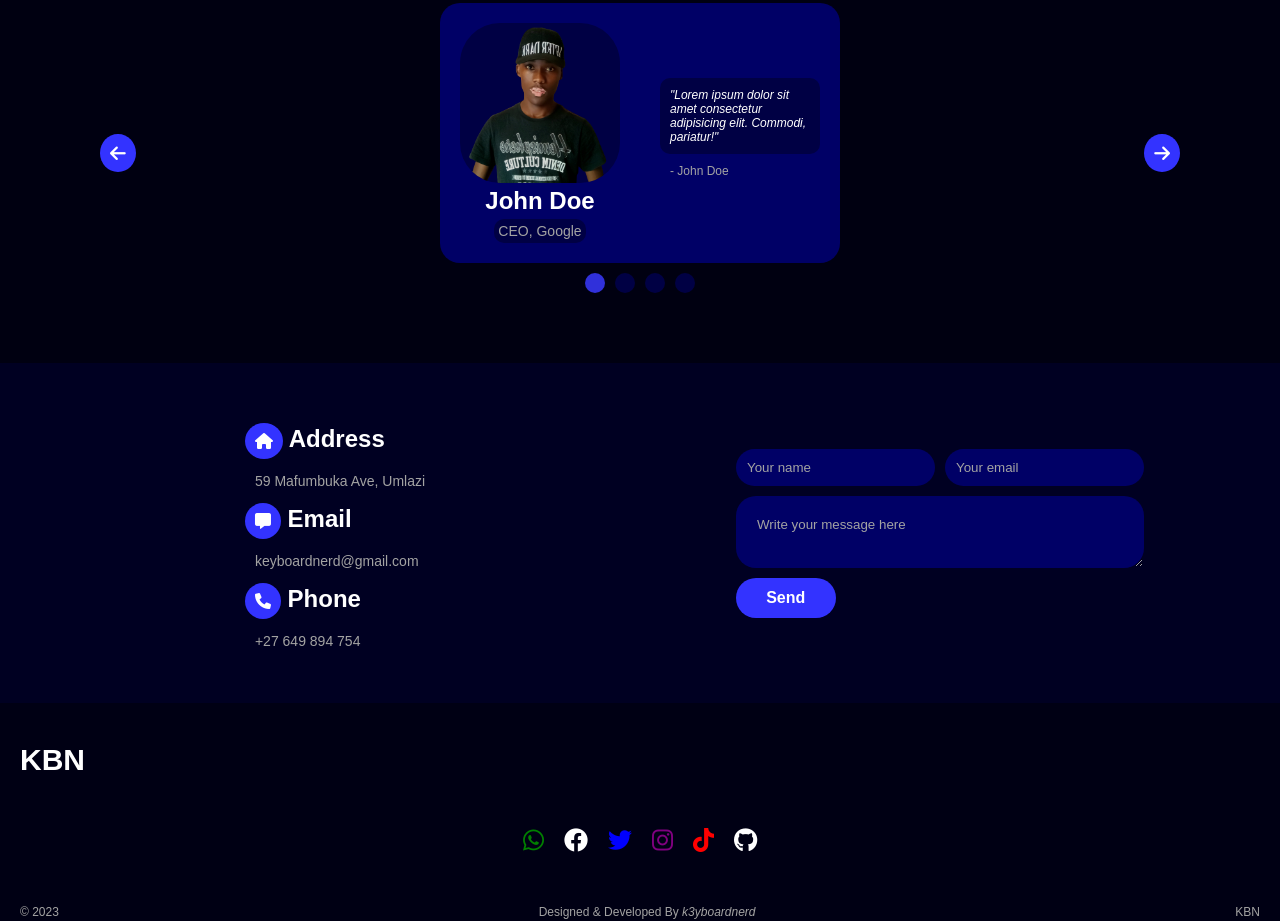
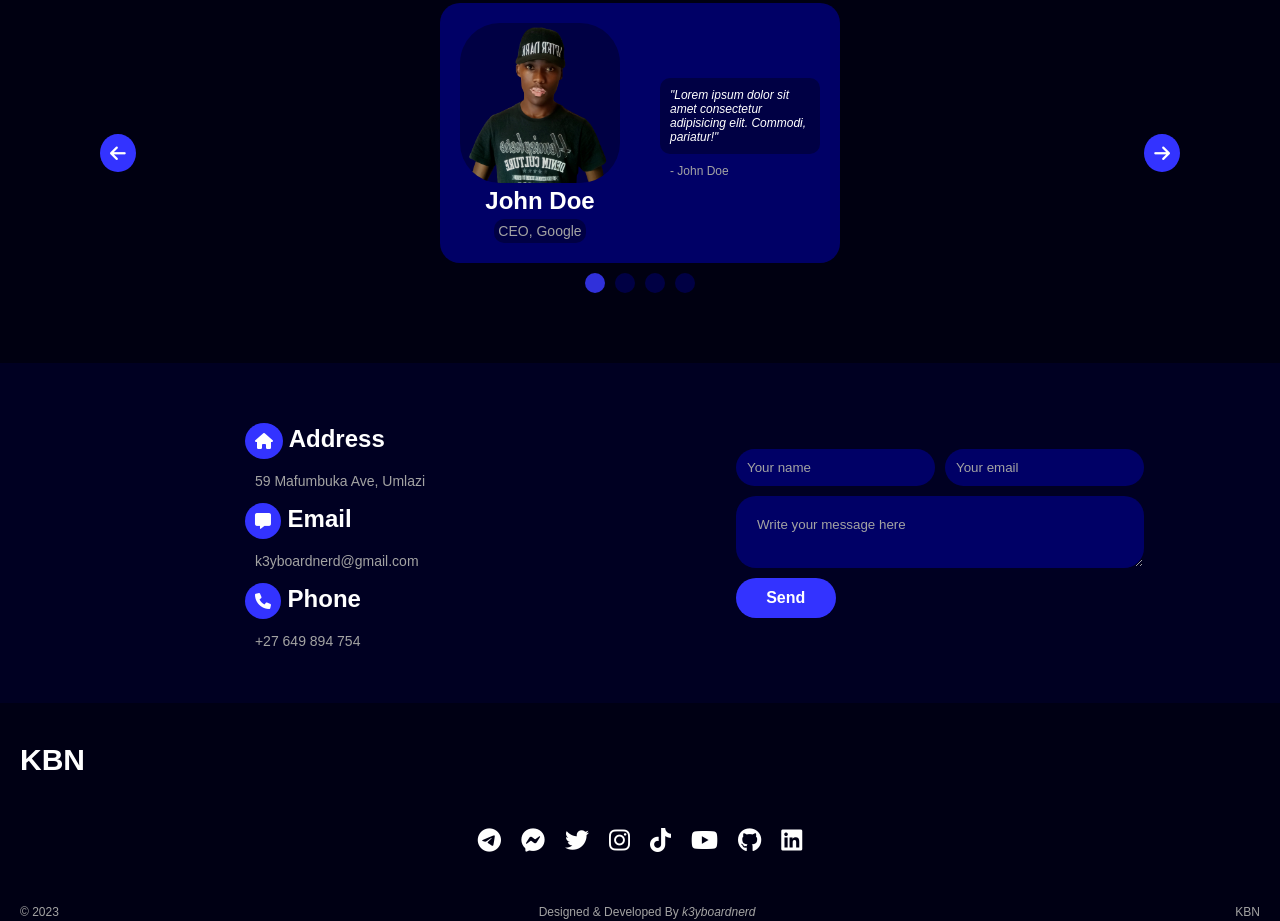
Before and after one commit to k3yboardnerd/k3yboardnerd.github.io, a plain HTML site: page index.html in a window 1280 px wide. Shown: the part 2233-3154 px from the top of the page. Drawn offline with Linux system fonts and the light colour scheme.

Commit message:
Updating contacts and socials

```diff
--- a/index.html
+++ b/index.html
@@ -260,7 +260,7 @@
             <span>59 Mafumbuka Ave, Umlazi</span>
 
             <h1><i class="fa fa-message"></i> Email</h1>
-            <a href="mailto:k3yboardnerd@gmail.com">keyboardnerd@gmail.com</a>
+            <a href="mailto:k3yboardnerd@gmail.com">k3yboardnerd@gmail.com</a>
 
             <h1><i class="fa fa-phone"></i> Phone</h1>
             <a href="tel:+27649894754">+27 649 894 754</a>
@@ -280,12 +280,14 @@
     <footer class="kbn-footer">
         <h1 class="kbn-logo">KBN</h1>
         <div class="kbn-socials">
-            <a href="https://wa.me/27649894754" class="kbn-social"><i class="fab fa-whatsapp"></i></a>
-            <a href="https://fb.me/k3yboardnerd" class="kbn-social"><i class="fab fa-facebook"></i></a>
-            <a href="https://twitter.com/keyboardnerd" class="kbn-social"><i class="fab fa-twitter"></i></a>
-            <a href="https://instagram.com/k3yboardnerd" class="kbn-social"><i class="fab fa-instagram"></i></a>
-            <a href="https://tiktok.com/@k3yboardnerd" class="kbn-social"><i class="fab fa-tiktok"></i></a>
-            <a href="https://github.com/k3yboardnerd" class="kbn-social"><i class="fab fa-github"></i></a>
+            <a title="telegram" href="https://t.me/k3yboardnerd" class="kbn-social"><i class="fab fa-telegram"></i></a>
+            <a title="messenger" href="https://m.me/k3yboardnerd" class="kbn-social"><i class="fab fa-facebook-messenger"></i></a>
+            <a title="twitter" href="https://twitter.com/keyboardnerd" class="kbn-social"><i class="fab fa-twitter"></i></a>
+            <a title="instagram" href="https://instagram.com/k3yboardnerd" class="kbn-social"><i class="fab fa-instagram"></i></a>
+            <a title="tiktok" href="https://tiktok.com/@k3yboardnerd" class="kbn-social"><i class="fab fa-tiktok"></i></a>
+            <a title="youtube" href="https://youtube.com/@k3yboardnerd" class="kbn-social"><i class="fab fa-youtube"></i></a>
+            <a title="github" href="https://github.com/k3yboardnerd" class="kbn-social"><i class="fab fa-github"></i></a>
+            <a title="linkedin" href="https://linkedin.com/in/k3yboardnerd" class="kbn-social"><i class="fab fa-linkedin"></i></a>
         </div>
 
         <div class="kbn-copyright">
--- a/src/css/kbn-footer.css
+++ b/src/css/kbn-footer.css
@@ -31,22 +31,7 @@
     cursor: pointer;
 }
 
-.kbn-footer .kbn-socials a:nth-child(1) {
-    color: green;
-}
-.kbn-footer .kbn-socials a:nth-child(2) {
-    color: white;
-}
-.kbn-footer .kbn-socials a:nth-child(3) {
-    color: blue;
-}
-.kbn-footer .kbn-socials a:nth-child(4) {
-    color: purple;
-}
-.kbn-footer .kbn-socials a:nth-child(5) {
-    color: red;
-}
-.kbn-footer .kbn-socials a:nth-child(6) {
+.kbn-footer .kbn-socials a {
     color: white;
 }
 
```
